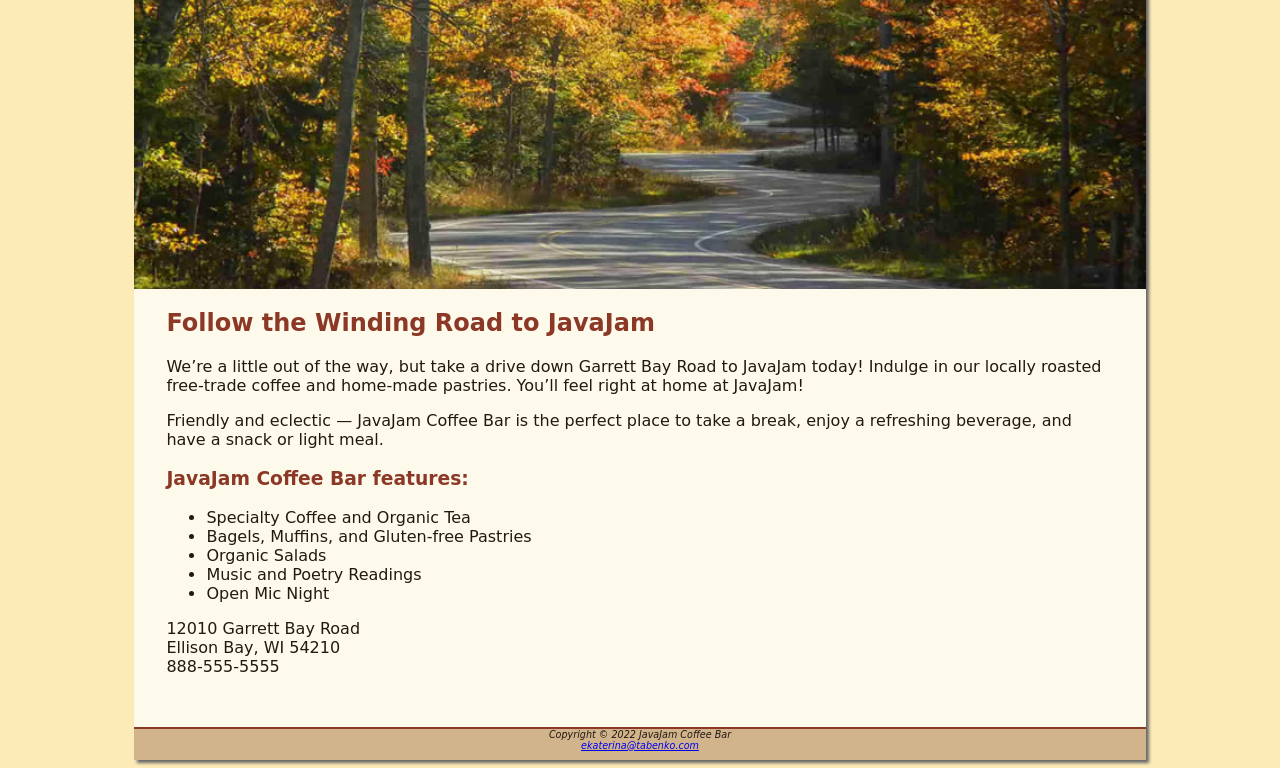
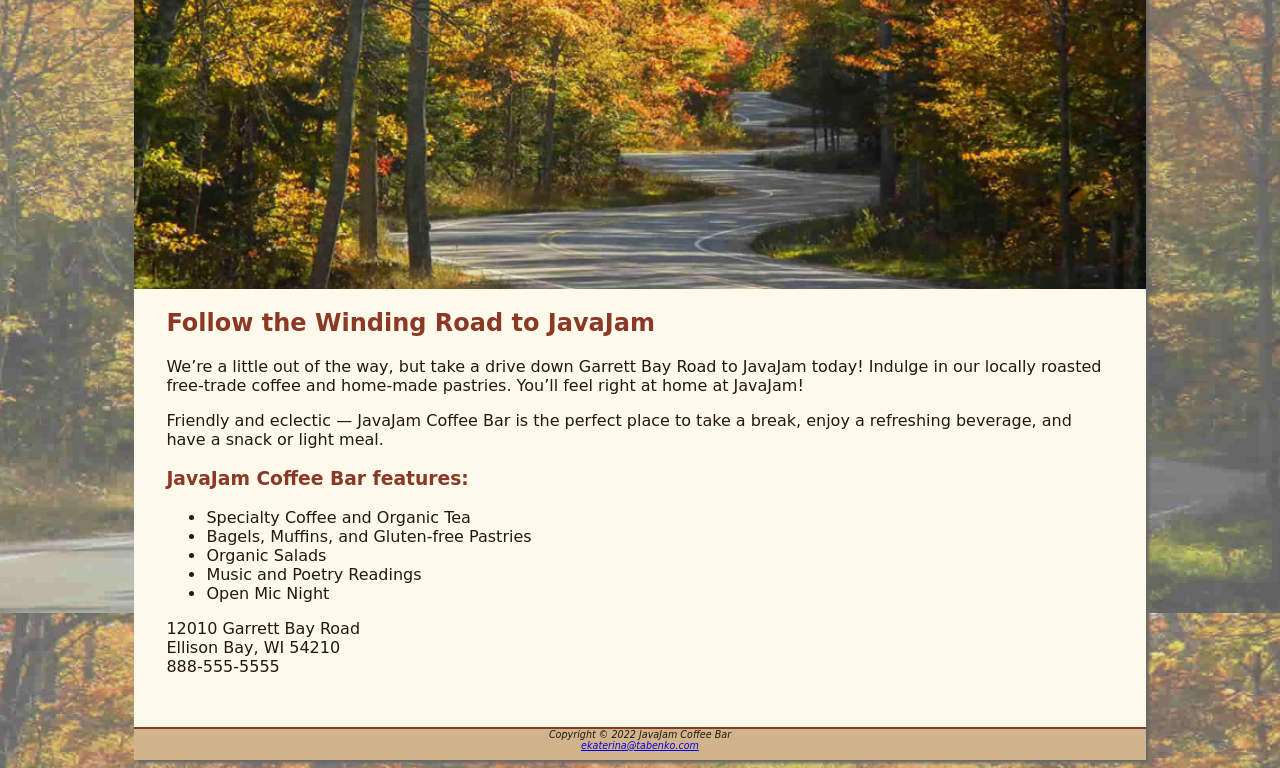
Before and after one commit to KateTabenko/KateTabenko.github.io, a plain HTML site: page javajam/index.html in a window 1280 px wide. Shown: the part 187-955 px from the top of the page. Drawn offline with Linux system fonts and the light colour scheme; a web font is replaced by a local one.

Commit message:
background image \ /

```diff
--- a/javajam/javajam.css
+++ b/javajam/javajam.css
@@ -1,5 +1,5 @@
 body { background-color: #FCEBB6;
-	background-image: url(images\fadedroad50.jpg);
+	background-image: url(images/fadedroad50.jpg);
 	background-repeat: no-repeat;
 	background-size: cover;
 	background-attachment: fixed;
```
